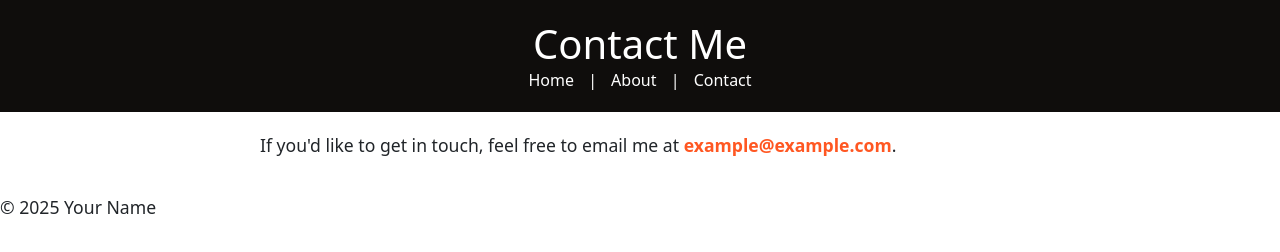
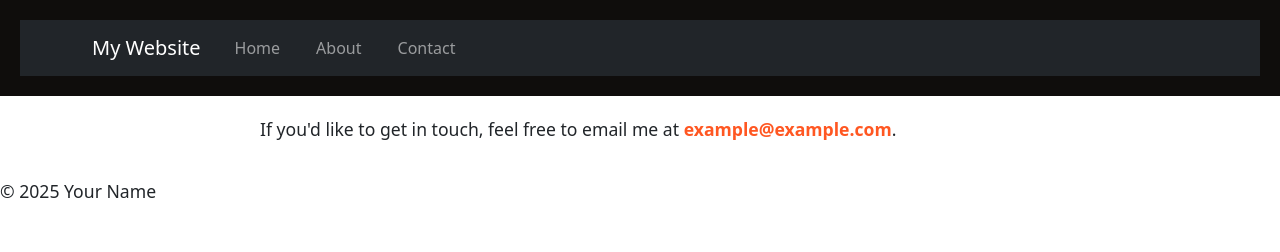
Before and after one commit to mkololo/helloworld, a plain HTML site: page contact.html in a window 1280 px wide. Drawn offline with nearby package versions, Linux system fonts and the light colour scheme.

Commit message:
Update contact.html

```diff
--- a/contact.html
+++ b/contact.html
@@ -18,16 +18,45 @@
 <body>
 
 <header>
+  <nav class="navbar navbar-expand-lg navbar-dark bg-dark">
 
-<h1>Contact Me</h1>
+<div class="container">
 
-<nav>
+<a class="navbar-brand" href="index.html">My Website</a>
 
-<a href="index.html">Home</a> |
+<button class="navbar-toggler" type="button" data-bs-toggle="collapse" data-bs-target="#navbarNav">
 
-<a href="about.html">About</a> |
+<span class="navbar-toggler-icon"></span>
 
-<a href="contact.html">Contact</a>
+</button>
+
+<div class="collapse navbar-collapse" id="navbarNav">
+
+<ul class="navbar-nav">
+
+<li class="nav-item">
+
+<a class="nav-link" href="index.html">Home</a>
+
+</li>
+
+<li class="nav-item">
+
+<a class="nav-link" href="about.html">About</a>
+
+</li>
+
+<li class="nav-item">
+
+<a class="nav-link" href="contact.html">Contact</a>
+
+</li>
+
+</ul>
+
+</div>
+
+</div>
 
 </nav>
 
```
